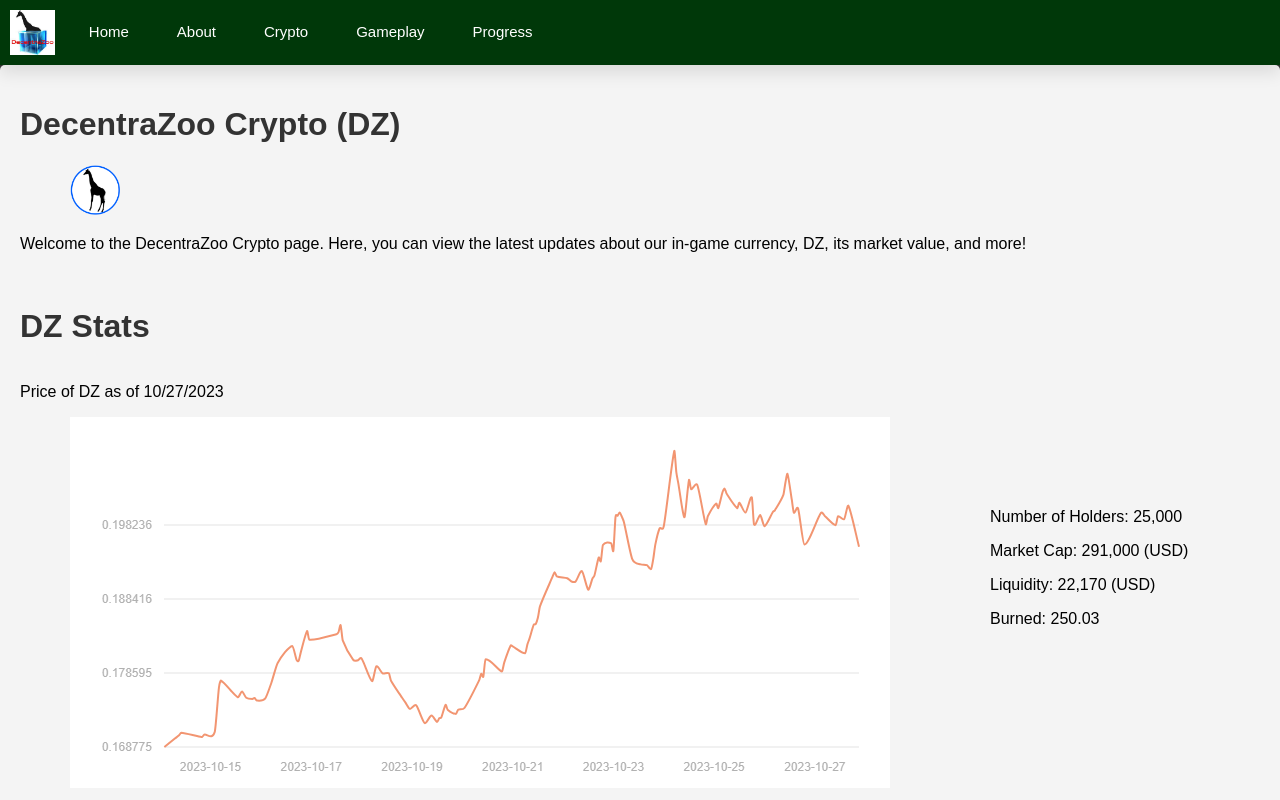
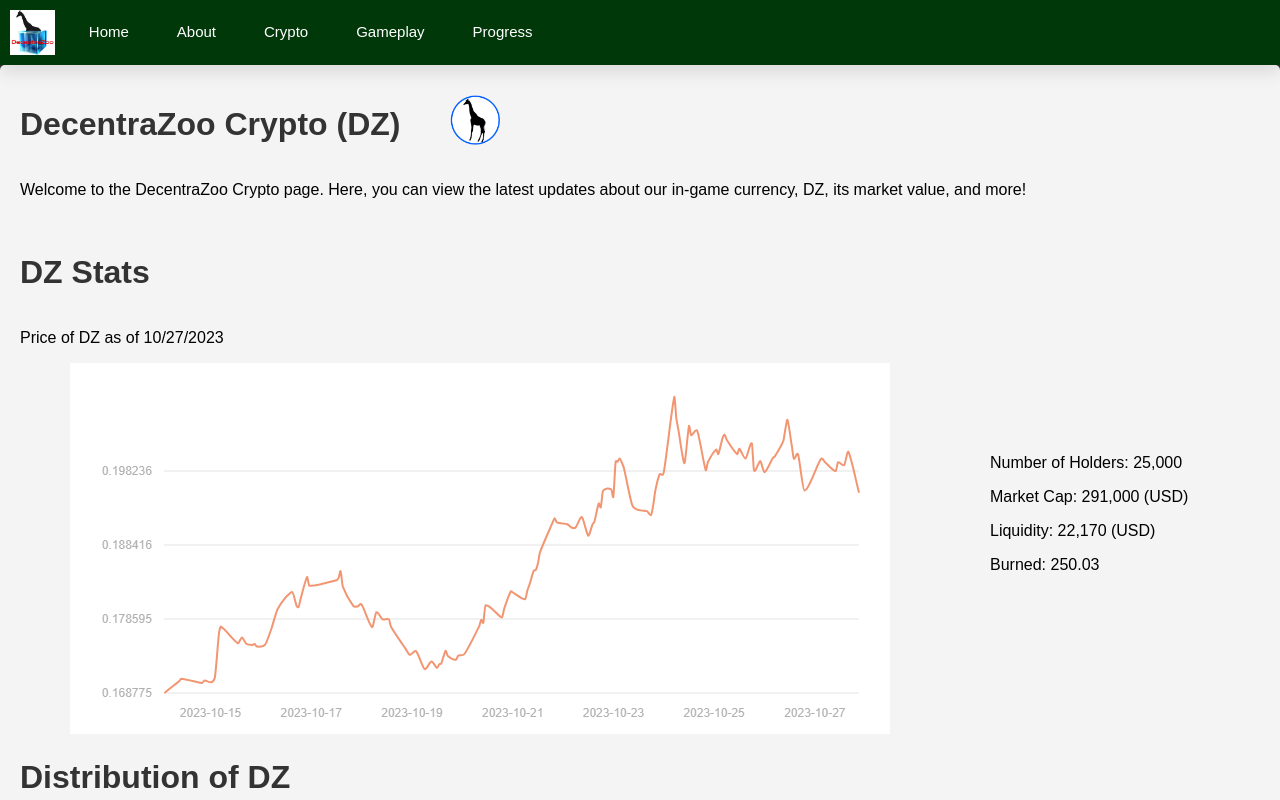
Before and after one commit to sdinslage/decentra_zoo, a React (Create React App) app: page /crypto in a window 1280 px wide. Shown: the top 800 px of the page. Built offline with nearby package versions, Linux system fonts and the light colour scheme.

Commit message:
Added the cryptocurrency logo

```diff
--- a/src/Crypto.css
+++ b/src/Crypto.css
@@ -19,3 +19,12 @@
     margin-left: 100px;
     margin-top: 125px;
 }
+
+.page-title-and-logo{
+    display: flex;
+}
+
+.page-title-and-logo img{
+    margin-top: 10px;
+    margin-left: 50px;
+}
```
